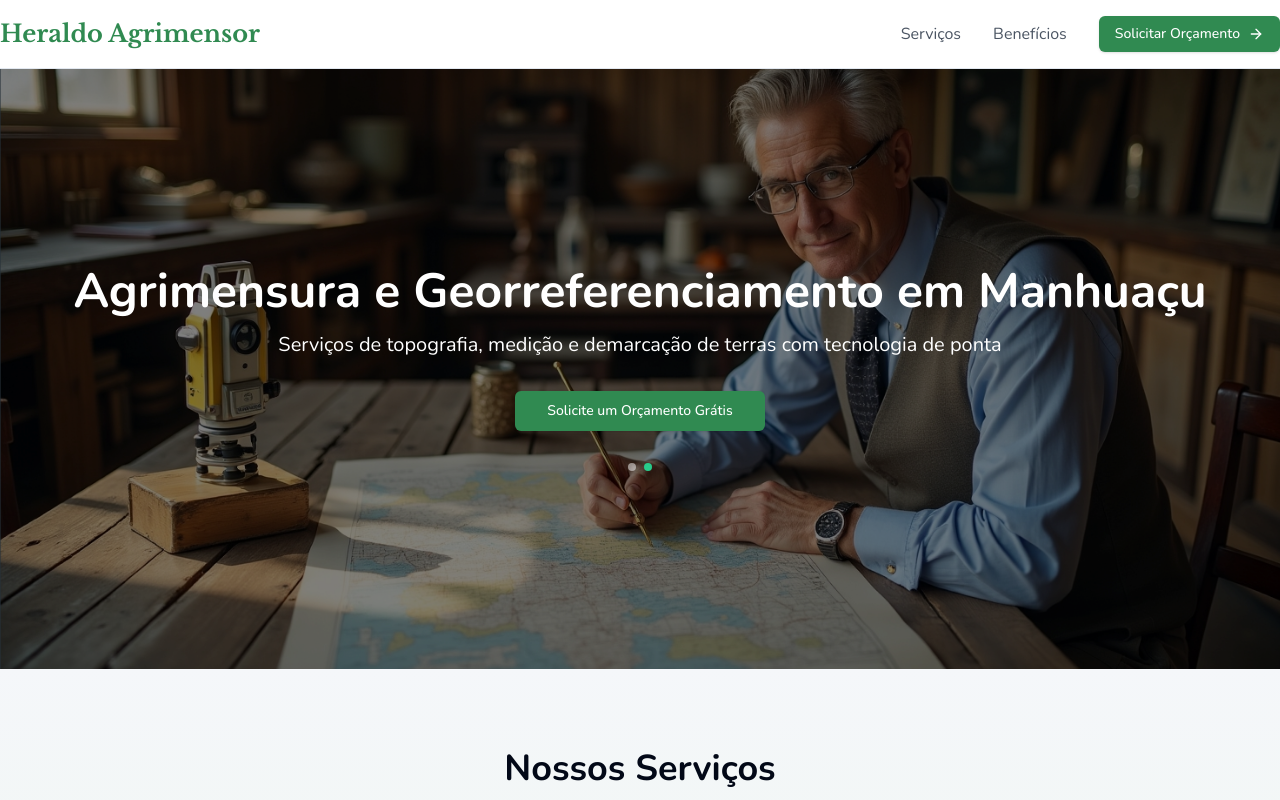
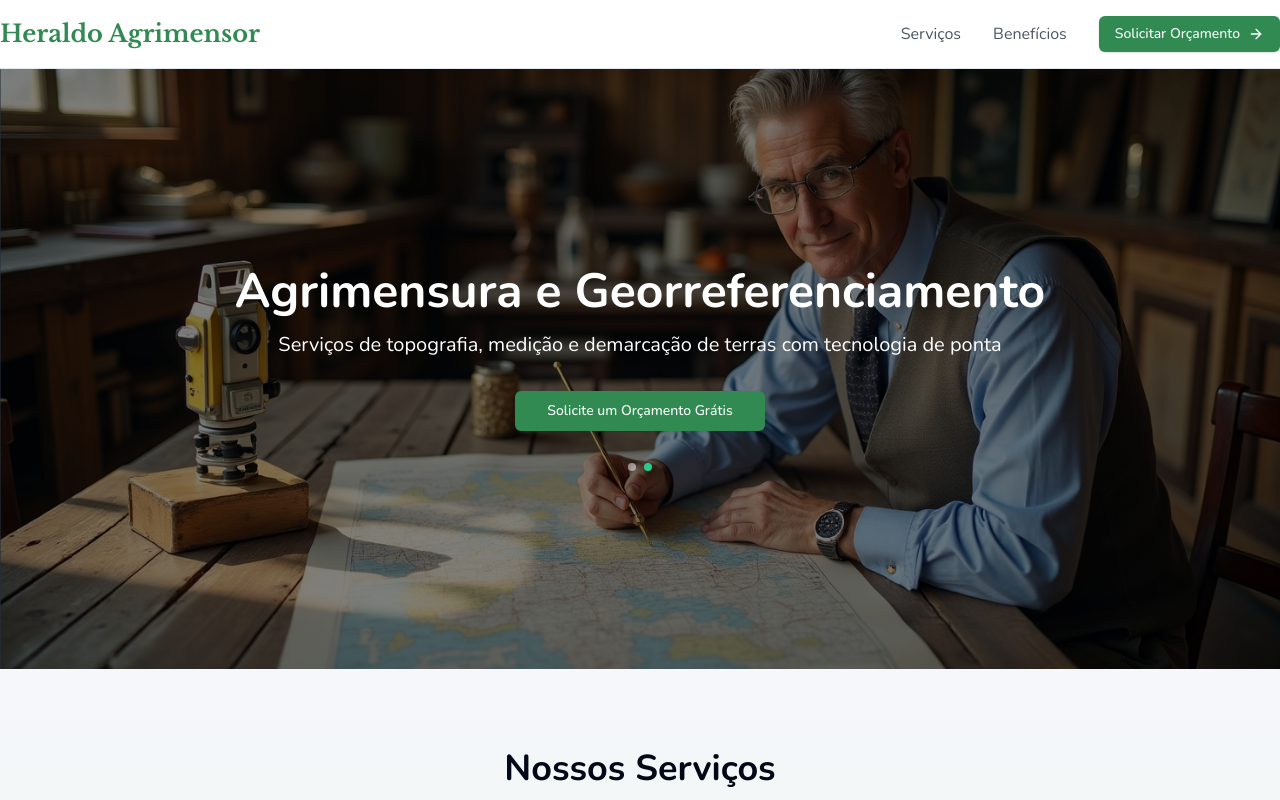
Before and after one commit to danielheringers/HeraldoAgrimensor, a Next.js app: page / in a window 1280 px wide. Shown: the top 800 px of the page. Built offline with nearby package versions, Linux system fonts and the light colour scheme.

Commit message:
update Hero component title for improved clarity and SEO

```diff
--- a/components/Hero.tsx
+++ b/components/Hero.tsx
@@ -82,7 +82,8 @@ export default function Hero() {
 
       <div className="absolute inset-0 flex items-center justify-center">
         <div className="container mx-auto text-center z-10">
-          <h1 className="text-5xl font-bold mb-4">Agrimensura e Georreferenciamento em Manhuaçu</h1>
+          <h1 className="text-5xl font-bold mb-4">Agrimensura e Georreferenciamento</h1>
+          <span className="hidden">em Manhuaçu e Região</span>
           <p className="text-xl mb-8">Serviços de topografia, medição e demarcação de terras com tecnologia de ponta</p>
           <Button size="lg" className="bg-[#308a51] hover:bg-[#388E3B] text-white" onClick={scrollToContact}>
             Solicite um Orçamento Grátis
```
